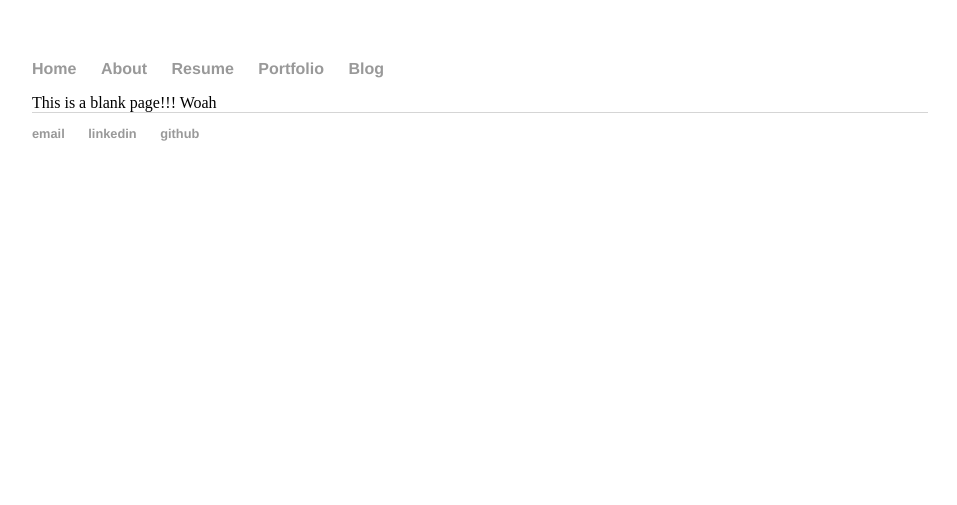
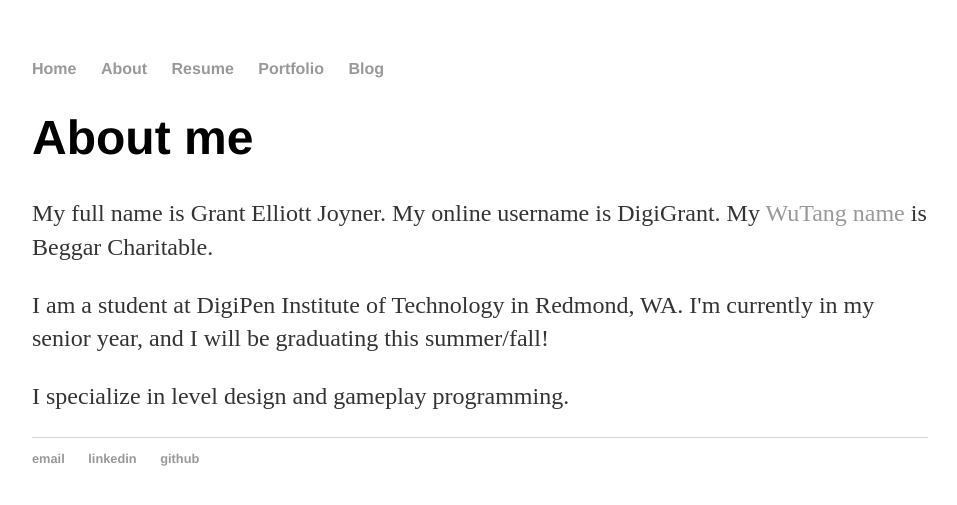
Before and after one commit to digigrant/digigrant.github.io, a Jekyll site: the page built from about.html, in a window 1280 px wide. Shown: the top 505 px of the page, without its empty margins (160-1117 px from the left). Built offline with Jekyll 4.4.1, drawn with Linux system fonts in a browser that asks for light colours.

Commit message:
Update about.html

```diff
--- a/about.html
+++ b/about.html
@@ -3,4 +3,9 @@ layout: default
 title: Grant Joyner
 ---
 
-This is a blank page!!! Woah
+<div class="blurb">
+  <h1>About me</h1>
+	<p>My full name is Grant Elliott Joyner. My online username is DigiGrant. My <a href="https://wutangclan.net/name-generator/">WuTang name</a> is Beggar Charitable.</p>
+  <p>I am a student at DigiPen Institute of Technology in Redmond, WA. I'm currently in my senior year, and I will be graduating this summer/fall!</p>
+  <p>I specialize in level design and gameplay programming.</p>
+</div><!-- /.blurb -->
```
